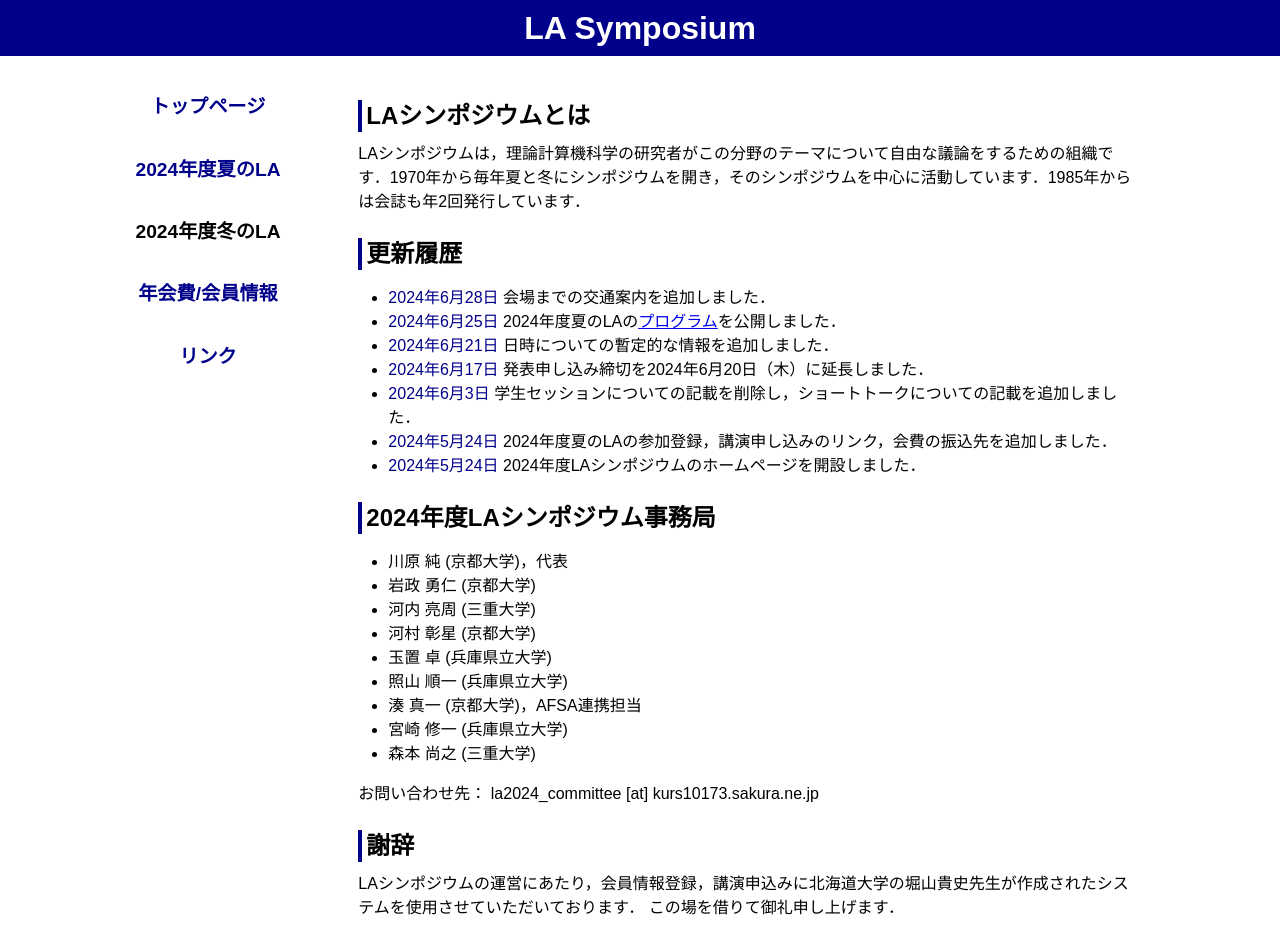
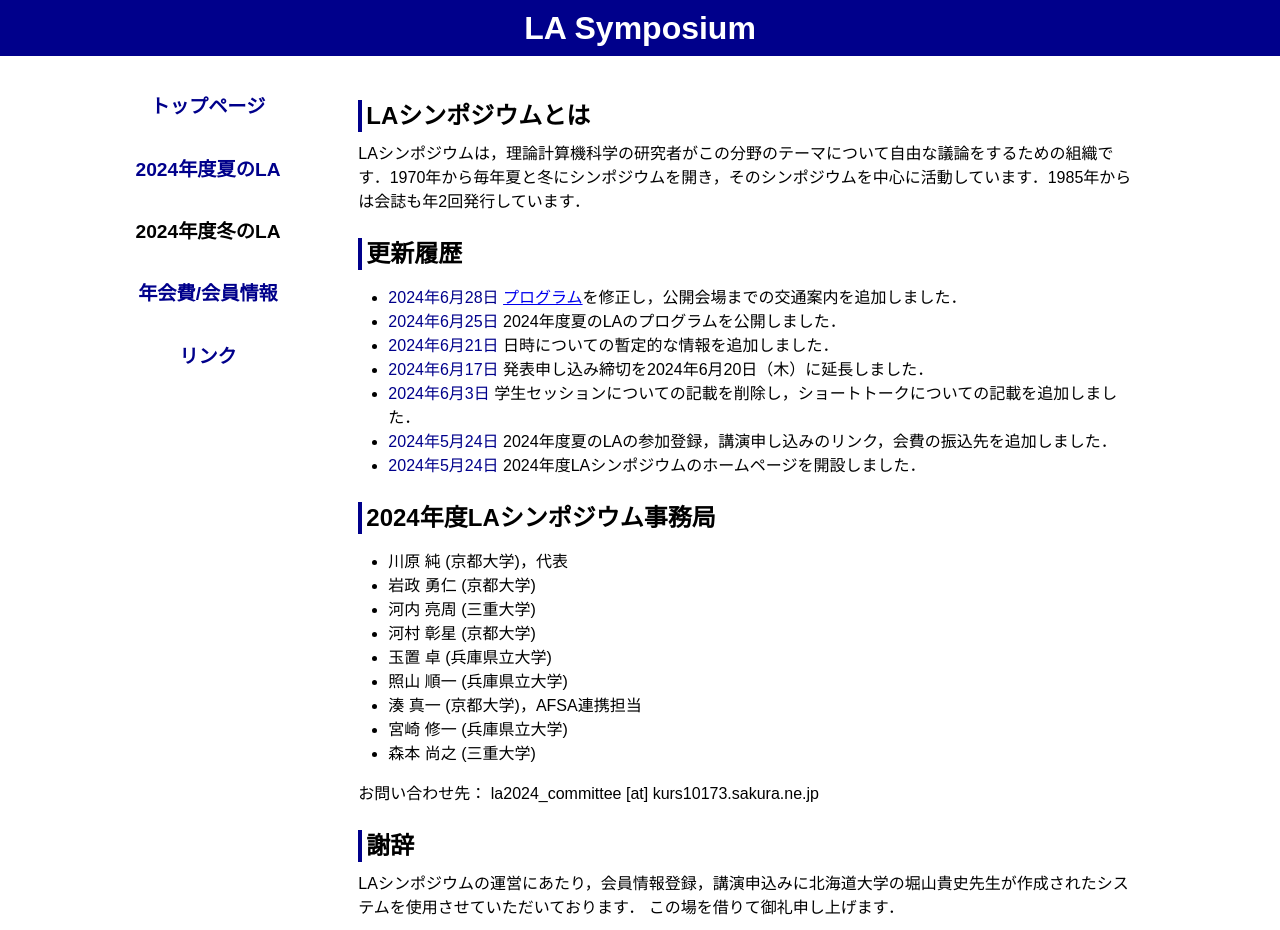
Before and after one commit to ytamura12/la-symposium_test.github.io, a Jekyll site: the page built from index.md, in a window 1280 px wide. Built offline with Jekyll 4.4.1, drawn with Linux system fonts in a browser that asks for light colours.

Commit message:
Update summer.md (update the program) and news.md

```diff
--- a/_includes/news.md
+++ b/_includes/news.md
@@ -1,7 +1,7 @@
 更新履歴
 --------
-* <span class="date">2024年6月28日</span> 会場までの交通案内を追加しました．
-* <span class="date">2024年6月25日</span> 2024年度夏のLAの[プログラム](./2024/la2024s_program.pdf)を公開しました．
+* <span class="date">2024年6月28日</span> [プログラム](./2024/la2024s_program_v2.pdf)を修正し，公開会場までの交通案内を追加しました．
+* <span class="date">2024年6月25日</span> 2024年度夏のLAのプログラムを公開しました．
 * <span class="date">2024年6月21日</span> 日時についての暫定的な情報を追加しました．
 * <span class="date">2024年6月17日</span> 発表申し込み締切を2024年6月20日（木）に延長しました．
 * <span class="date">2024年6月3日</span> 学生セッションについての記載を削除し，ショートトークについての記載を追加しました．
```
Also changed, not shown: 2024/summer.md (+1 -1 lines), 1 other file.
